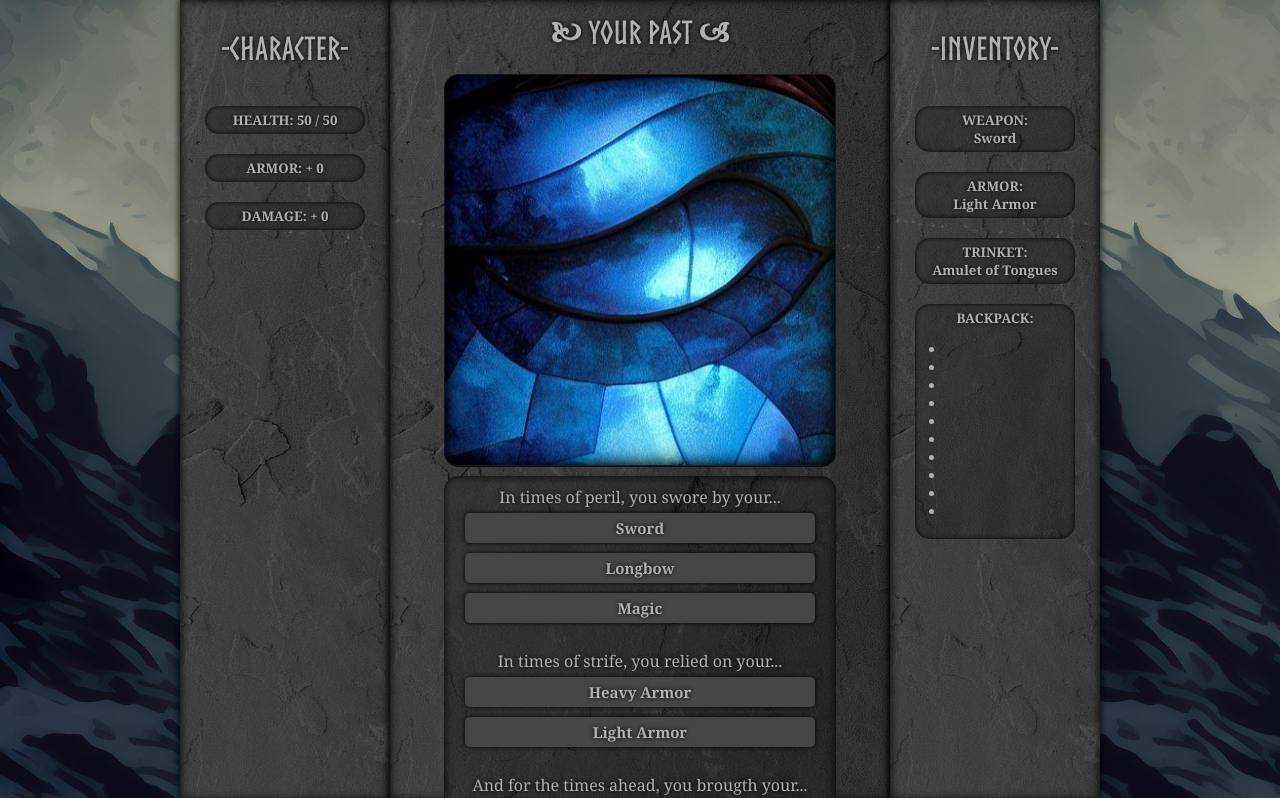
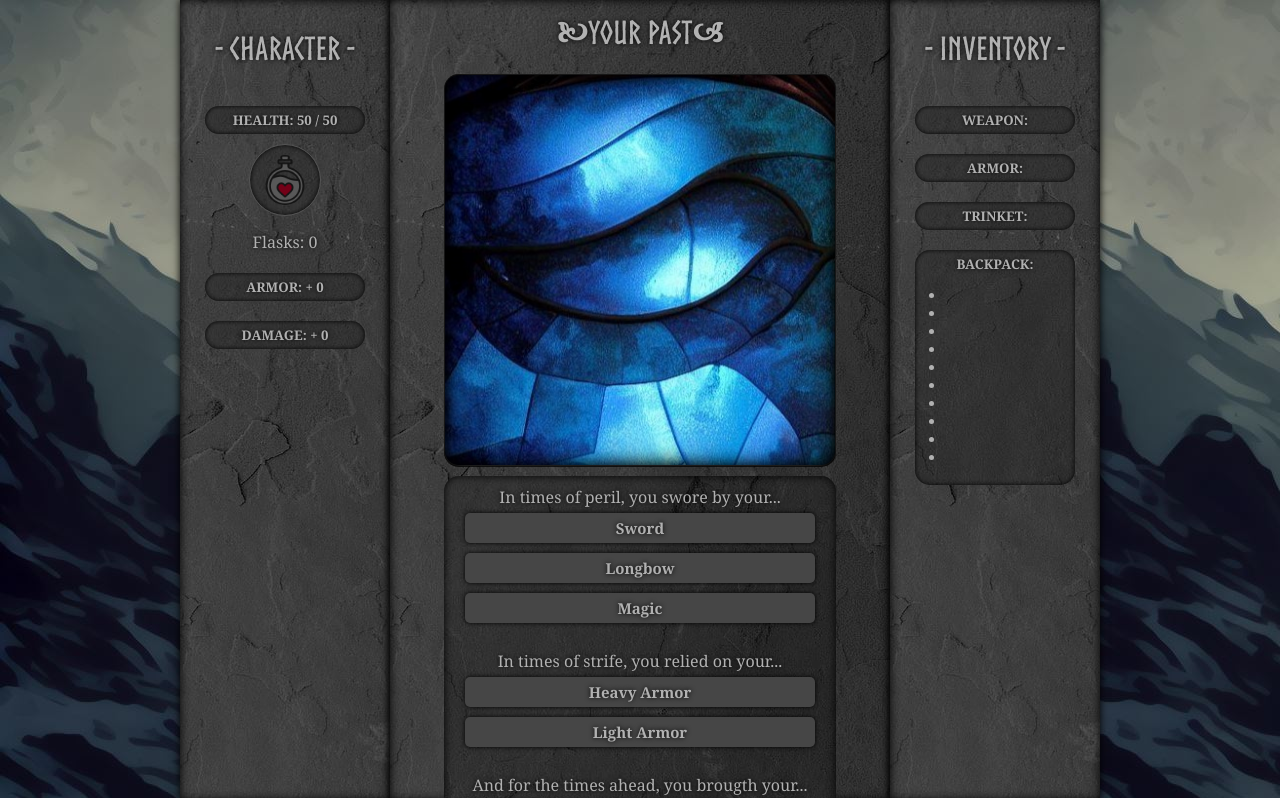
Before and after one commit to Johnricharde/The-Lady-of-the-Mountain, a plain HTML site: page index.html in a window 1280 px wide. Both pictures are taken after a click on the button "BEGIN". Shown: the top 798 px of the page. Drawn offline with Linux system fonts and the light colour scheme.

Commit message:
added healing button to UI
added healing flask button to UI.
also added healing functionality

```diff
--- a/controller.js
+++ b/controller.js
@@ -125,9 +125,27 @@ function rollD10() {
 
 
 
+// HEALING FLASKS FUNCTIONS
+function useHealingFlask() {
+    let healing = 25;
 
-
-
+    if (playerHealingFlasks > 0) {
+        if ((playerHP + healing) >= playerHPMax) {
+            playerHP = playerHPMax;
+            console.log("first")
+        } else if ((playerHP + healing) < playerHPMax) {
+            playerHP += healing;
+            console.log("second")
+        }
+    } else {
+        alert("You're out of healing potions!")
+    }
+    playerHealingFlasks -= 1;
+    updateScreen()
+}
+function addHealingFlask() {
+    playerHealingFlasks += 1;
+}
 
 
 
--- a/model.js
+++ b/model.js
@@ -13,9 +13,9 @@ let buttons = ``;
 
 // PLAYER ITEMS
 // Player starting items
-let playerWeapon = "Sword";
-let playerArmor = "Light Armor";
-let playerTrinket = "Amulet of Tongues";
+let playerWeapon = "";
+let playerArmor = "";
+let playerTrinket = "";
 
 // Backpack
 let backpackArray = [];
@@ -33,14 +33,15 @@ let strangerTrinket = false;
 
 // COMBAT VARIABLES
 // Player stats
-var playerHP = 50;
-var playerHPMax = 50;
-var playerDmgModifier = 0;
-var playerArmModifier = 0;
+let playerHP = 50;
+let playerHPMax = 50;
+let playerDmgModifier = 0;
+let playerArmModifier = 0;
+let playerHealingFlasks = 0;
 
 // Enemy stats
-var enemyHP = 50;
-var enemyAction = "";
+let enemyHP = 50;
+let enemyAction = "";
 const enemyActionArray = [
     "Heavy attack",
     "Quick attack",
--- a/story.js
+++ b/story.js
@@ -32,21 +32,21 @@ function yourPast() {
             </label><br><br>
 
         In times of strife, you relied on your... <br>
-            <label class="custom-radio-button custom-radio-button-label" onclick="selectArmor('Heavy Armor')">
+            <label title="Adds + 4 to armor but at the cost of mobility" class="custom-radio-button custom-radio-button-label" onclick="selectArmor('Heavy Armor')">
                 <input type="radio" name="armor" value="Heavy Armor">Heavy Armor
             </label>
-            <label class="custom-radio-button custom-radio-button-label" onclick="selectArmor('Light Armor')">
+            <label title="Adds + 2 to armor but offers greater mobility" class="custom-radio-button custom-radio-button-label" onclick="selectArmor('Light Armor')">
                 <input type="radio" name="armor" value="Light Armor">Light Armor
             </label><br><br>
 
         And for the times ahead, you brougth your...<br>
-            <label class="custom-radio-button custom-radio-button-label" onclick="selectTrinket('Helmet of Illumination')">
+            <label title="Lets you blind your enemies and light up dark places" class="custom-radio-button custom-radio-button-label" onclick="selectTrinket('Helmet of Illumination')">
                 <input type="radio" name="trinket" value="Helmet of Illumination">Helmet of Illumination
             </label>
-            <label class="custom-radio-button custom-radio-button-label" onclick="selectTrinket('Cloak of Shadows')">
+            <label title="Lets you hide from enemies and sneak around" class="custom-radio-button custom-radio-button-label" onclick="selectTrinket('Cloak of Shadows')">
                 <input type="radio" name="trinket" value="Cloak of Shadows">Cloak of Shadows
             </label>
-            <label class="custom-radio-button custom-radio-button-label" onclick="selectTrinket('Amulet of Tongues')">
+            <label title="Lets you talk to those who don't normally speak your tongue" class="custom-radio-button custom-radio-button-label" onclick="selectTrinket('Amulet of Tongues')">
                 <input type="radio" name="trinket" value="Amulet of Tongues">Amulet of Tongues
             </label>`;
     buttons = /*HTML*/`<button onclick="selectedOneOfEach()">Continue</button>`;
@@ -136,9 +136,10 @@ function summarize() {
     updateScreen()
 }
 function lindaFarewell() {
-    paragraph1 = `"Well, I did what i could. <br>if you die now it's your own fault!"<br><br>She turns her back to you and leaves, she never were good with farewells.`;
+    paragraph1 = `"Well, I did what i could."<br><br>She produces a healing flask from her pouch and hands it to you.<br><br>"if you die now it's your own fault!"<br><br>She turns her back to you and leaves, she never were good with farewells.`;
     buttons = /*HTML*/`
     <button onclick="day1()">Leave</button>`
+    addHealingFlask()
     updateScreen()
 }
 
--- a/styles.css
+++ b/styles.css
@@ -1,3 +1,4 @@
+/* BODY ------------------------------------------------------------------ BODY */
 body {
     user-select: none;
     background-image: linear-gradient(rgb(60, 60, 60), rgb(35, 36, 38));
@@ -8,7 +9,6 @@ body {
     font-family:Cambria, Cochin, Georgia, Times, 'Times New Roman', serif;
     background-image: url(./img/background.jpg);
 }
-
 @font-face {
     font-family: 'norse-font-bold';
     src: url('norse-font-bold.otf') format('opentype');
@@ -51,6 +51,7 @@ body {
 #stats-screen {
     margin-right: 0px;
 }
+
 /* TYPOGRAPHY ------------------------------------------------------ TYPOGRAPHY */
 h1, h2, h3, h4 {
     font-family: 'norse-font-bold', sans-serif;
@@ -78,6 +79,7 @@ p {
     border-radius: 15px;
     box-shadow: inset black 0 0 8px;
 }
+/* List */
 ul {
     padding: 0px;
 }
@@ -142,6 +144,25 @@ button:hover {
     border-radius: 5px;
     color: rgb(200, 255, 255);
 }
+/* Healing flask button */
+#healing-flask {
+    background-image: url(./img/dark-stone-background.jpg);
+    margin: auto;
+    width: 50px;
+    height: 50px;
+    border-radius: 50%;
+    padding: 10px;
+    box-shadow: inset black 0 0 5px;
+}
+#healing-flask:hover {
+    background-image: url(./img/dark-stone-background.jpg);
+    margin: auto;
+    width: 55px;
+    height: 55px;
+    border-radius: 50%;
+    padding: 7.5px;
+    box-shadow: inset rgb(200, 255, 255) 0 0 10px;
+}
 
 /* RADIO BUTTONS ------------------------------------------------ RADIO BUTTONS */
 .custom-radio-button input[type="radio"] {
--- a/view.js
+++ b/view.js
@@ -8,16 +8,20 @@ function updateScreen() {
 
         <div class="container">
             <div id="stats-screen">
-                <br><h1>-CHARACTER-</h1><br>
+                <br><h1>- CHARACTER -</h1><br>
                 <div class="small-container">
                     <div>
                         <h5>HEALTH: ${playerHP} / ${playerHPMax}</h5>
                     </div>
                     <div>
-                        <h5>ARMOR: + ${playerArmModifier}</h5>
+                        <img onclick="useHealingFlask()" id="healing-flask" src="./img/healing-flask.png">
+                        <p>Flasks: ${playerHealingFlasks}</p>
                     </div>
                     <div>
-                        <h5>DAMAGE: + ${playerDmgModifier}</h5>
+                        <h5 title="You take less damage">ARMOR: + ${playerArmModifier}</h5>
+                    </div>
+                    <div>
+                        <h5 title="You deal more damage">DAMAGE: + ${playerDmgModifier}</h5>
                     </div>
                 </div>
             </div>
@@ -25,7 +29,7 @@ function updateScreen() {
 
         <div class="container">
             <div id="screen">
-                <h1>🙠 ${header} 🙢</h1>
+                <h1>🙠${header}🙢</h1>
                 <div id="img-div">
                     <img src="${img}">
                 </div>
@@ -37,7 +41,7 @@ function updateScreen() {
 
         <div class="container">
             <div id="inventory-screen">
-            <br><h1>-INVENTORY-</h1><br>
+            <br><h1>- INVENTORY -</h1><br>
                 <div class="small-container">
                     <h5>WEAPON:<br>${playerWeapon}</h5>
                     <h5>ARMOR:<br>${playerArmor}</h5>
```
Also changed, not shown: img/healing-flask.png (added).
